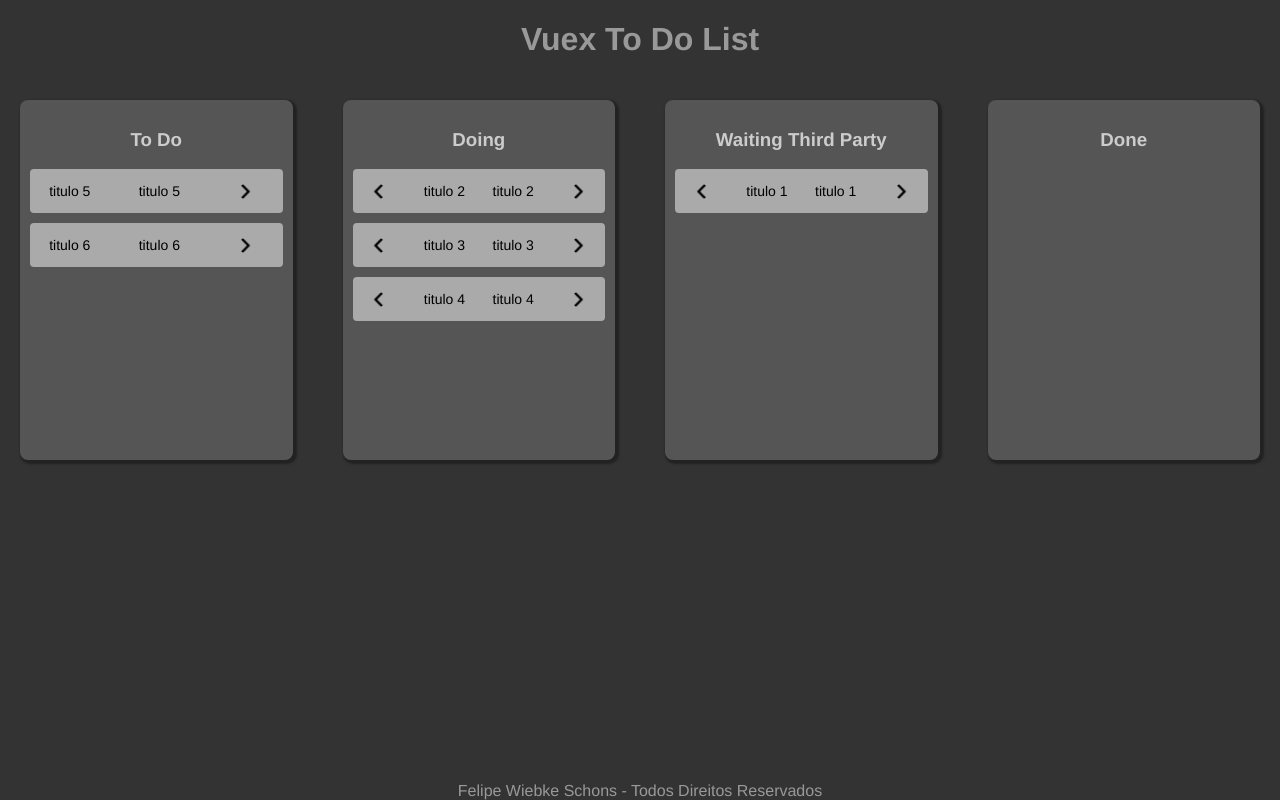
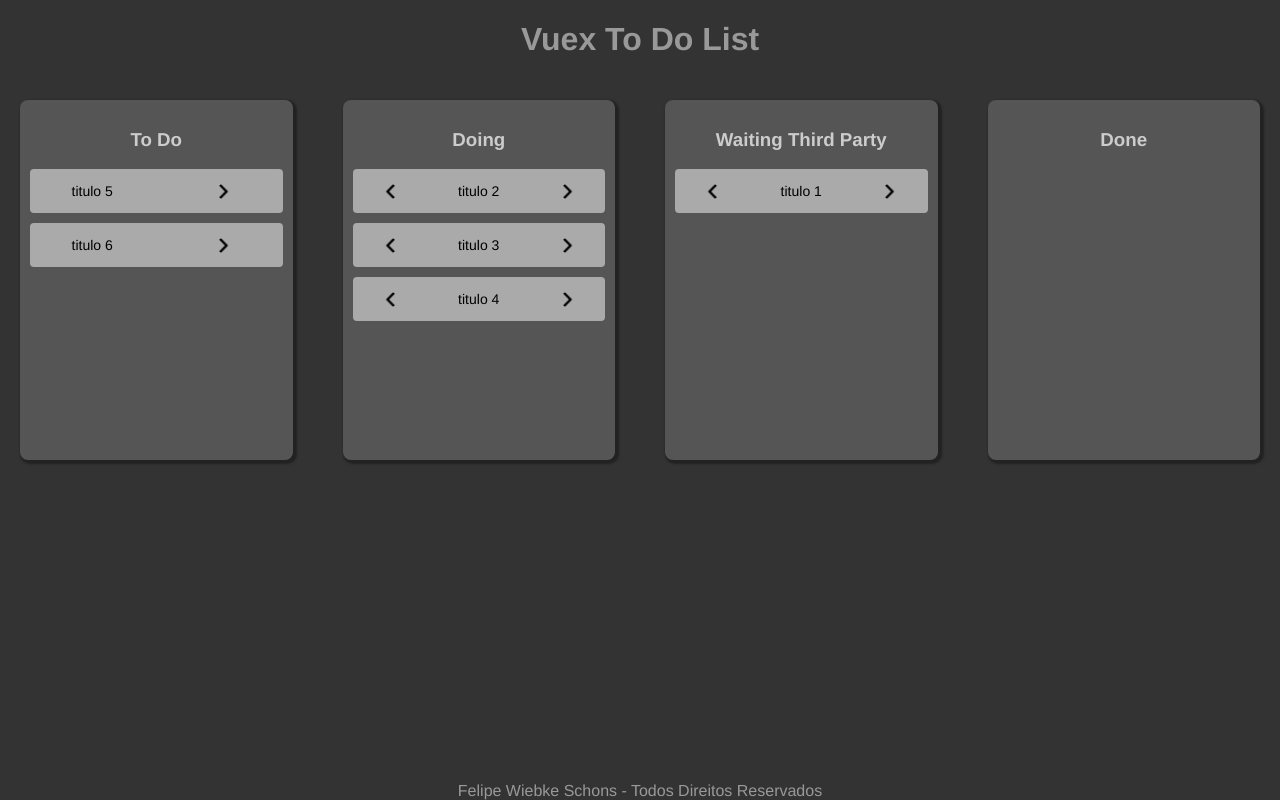
Before and after one commit to wsfelipe/Vuex-Todo-List, a Vue app: page / in a window 1280 px wide. Built offline with nearby package versions, Linux system fonts and the light colour scheme.

Commit message:
alterado todo card para apenas exibir o titulo

```diff
--- a/src/components/TodoCard.vue
+++ b/src/components/TodoCard.vue
@@ -8,7 +8,6 @@
           src="../assets/left-arrow.png"
           @click="this.backward(card.id)"
         >
-        <p>{{ card.title }}</p>
         <p>{{ card.title }}</p>
         <img
           v-if="this.status !== 3"
```
